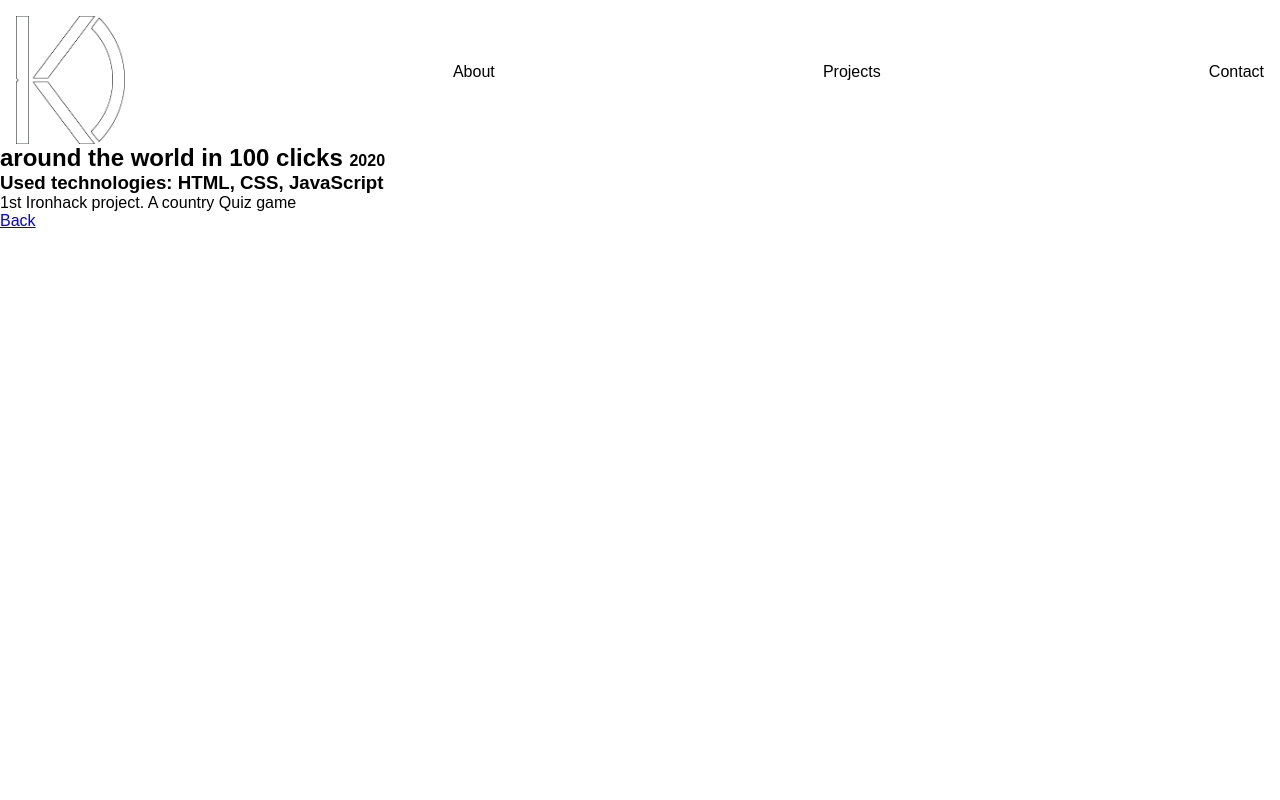
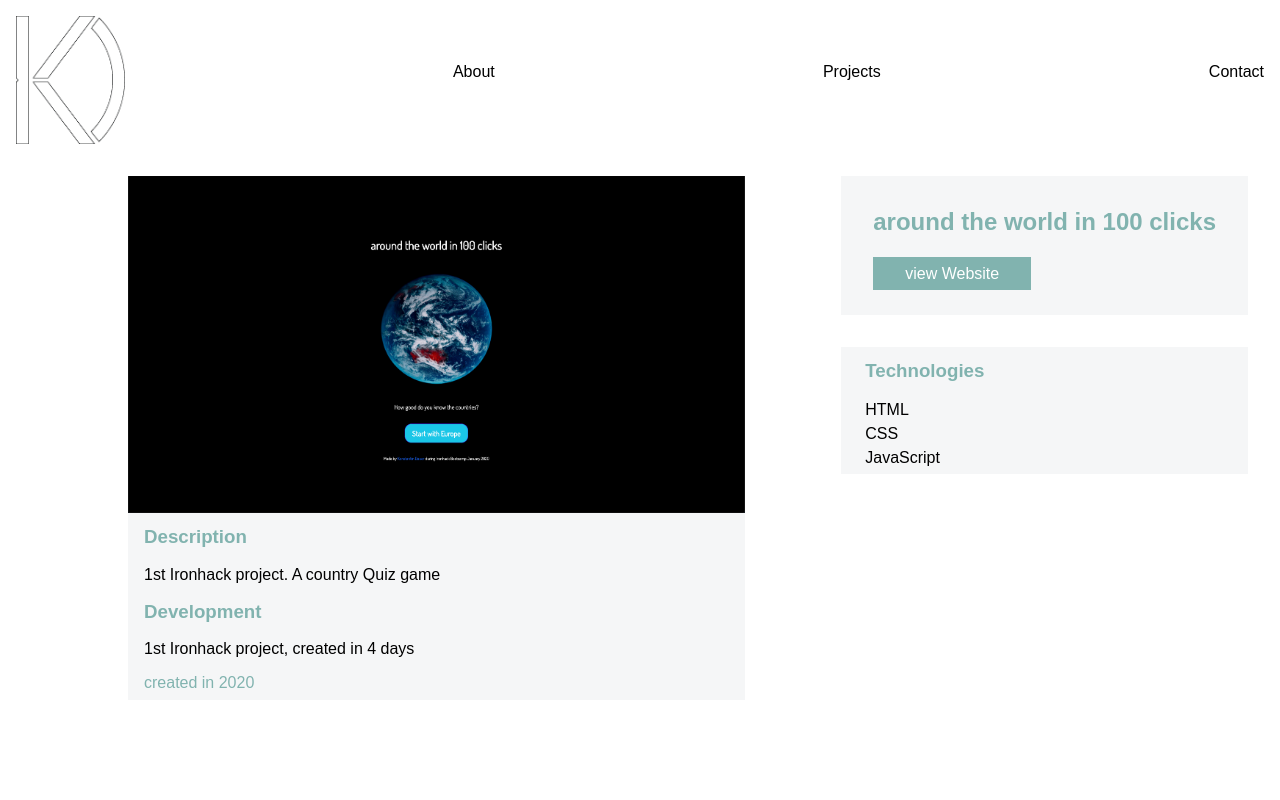
Before and after one commit to kdauer/portfolio, a React (Create React App) app: page /projects/1 in a window 1280 px wide. Shown: the top 800 px of the page. Built offline with nearby package versions, Linux system fonts and the light colour scheme.

Commit message:
projectdetail done

```diff
--- a/src/App.css
+++ b/src/App.css
@@ -11,6 +11,18 @@
   .projectContainer {
     display: flex;
     justify-content: space-between;
+  }
+  .projectDetail {
+    margin: 2em 5% 2em 10%;
+  }
+  .detailcontainer {
+    display: flex;
+    justify-content: space-between;
+  }
+  .webLink h2 {
+    color: rgb(129, 179, 175);
+    margin-bottom: 1.2em;
+    white-space: nowrap;
   }
 }
 
@@ -28,6 +40,18 @@
     display: flex;
     justify-content: space-between;
   }
+  .projectDetail {
+    margin: 2em 5% 2em 10%;
+  }
+  .detailcontainer {
+    display: flex;
+    justify-content: space-between;
+  }
+  .webLink h2 {
+    color: rgb(129, 179, 175);
+    margin-bottom: 1.2em;
+    white-space: nowrap;
+  }
 }
 
 /*
@@ -43,6 +67,18 @@
   }
   .projectContainer {
     display: block;
+  }
+  .projectDetail {
+    margin: 2em;
+    width: auto;
+  }
+  .detailcontainer {
+    display: block;
+  }
+  .webLink h2 {
+    color: rgb(129, 179, 175);
+    margin-bottom: 1.2em;
+    white-space: pre-line;
   }
 }
 
@@ -60,6 +96,18 @@
   .projectContainer {
     display: block;
   }
+  .projectDetail {
+    margin: 2em;
+    width: auto;
+  }
+  .detailcontainer {
+    display: block;
+  }
+  .webLink h2 {
+    color: rgb(129, 179, 175);
+    margin-bottom: 1.2em;
+    white-space: pre-line;
+  }
 }
 
 /*
@@ -75,6 +123,18 @@
   }
   .projectContainer {
     display: block;
+  }
+  .projectDetail {
+    margin: 2em;
+    width: auto;
+  }
+  .detailcontainer {
+    display: block;
+  }
+  .webLink h2 {
+    color: rgb(129, 179, 175);
+    margin-bottom: 1.2em;
+    white-space: pre-line;
   }
 }
 
@@ -92,24 +152,18 @@
   .projectContainer {
     display: block;
   }
-}
-
-.App {
-}
-
-.App-header {
-  background-color: #282c34;
-  min-height: 100vh;
-  display: flex;
-  flex-direction: column;
-  align-items: center;
-  justify-content: center;
-  font-size: calc(10px + 2vmin);
-  color: white;
-}
-
-.App-link {
-  color: #61dafb;
+  .projectDetail {
+    margin: 2em;
+    width: auto;
+  }
+  .detailcontainer {
+    display: block;
+  }
+  .webLink h2 {
+    color: rgb(129, 179, 175);
+    margin-bottom: 1.2em;
+    white-space: pre-line;
+  }
 }
 
 .nav-style {
@@ -202,6 +256,7 @@
   position: relative;
   margin: 0.5em;
   background-color: rgb(198, 191, 196);
+  border-radius: 6px;
 }
 
 .projectImg {
@@ -210,6 +265,7 @@
   width: 100%;
   transition: 1s ease;
   backface-visibility: hidden;
+  border-radius: 6px;
 }
 
 .project_title {
@@ -249,8 +305,56 @@
   text-decoration: none;
 }
 
+.sitecontainer {
+  margin: 2em;
+  display: flex;
+  flex-direction: column;
+}
+
+.projectDetail {
+  background-color: #f5f6f7;
+}
+
+.projectDetail img {
+  max-width: 100%;
+}
+
+.projectDetail p {
+  text-align: justify;
+  padding: 0.5em 1rem;
+}
+
+.projectDetail h3 {
+  color: rgb(129, 179, 175);
+  padding: 0.5em 1rem;
+}
+
+.webLink {
+  background-color: #f5f6f7;
+  padding: 2em;
+  white-space: nowrap;
+}
+
+.techSpec {
+  background-color: #f5f6f7;
+  margin-top: 2em;
+  padding: 0.2em;
+  line-height: 1.5em;
+  padding-left: 1.5em;
+}
+
+.techSpec p {
+  width: 0;
+  overflow: visible;
+}
+
+.techSpec h3 {
+  color: rgb(129, 179, 175);
+  padding-bottom: 0.8em;
+  padding-top: 0.5em;
+}
 .space {
-  height: 100vh;
+  height: 50vh;
 }
 
 .Footer {
--- a/src/components/ProjectDetail.js
+++ b/src/components/ProjectDetail.js
@@ -16,14 +16,29 @@ const ProjectDetails = props => {
   const foundProject = getProject(params.id, 10);
 
   return (
-    <div>
-      <h2>
-        {foundProject.name}{" "}
-        <span style={{ fontSize: "16px" }}>{foundProject.year}</span>
-      </h2>
-      <h3>Used technologies: {foundProject.technologies}</h3>
-      <p>{foundProject.description}</p>
-      <Link to="/projects">Back</Link>
+    <div className="detailcontainer">
+      <div className="projectDetail">
+        <img src={foundProject.img} alt="projectImage" />
+        <h3>Description</h3>
+        <p>{foundProject.description}</p>
+        <h3>Development</h3>
+        <p>{foundProject.development}</p>
+        <p style={{ color: "rgb(129, 179, 175)" }}>
+          created in {foundProject.year}
+        </p>
+      </div>
+      <div className="sitecontainer">
+        <div className="webLink">
+          <h2>{foundProject.name}</h2>
+          <Link to={foundProject.weblink} className="link">
+            view Website
+          </Link>
+        </div>
+        <div className="techSpec">
+          <h3>Technologies</h3>
+          <p>{foundProject.technologies}</p>
+        </div>
+      </div>
     </div>
   );
 };
--- a/src/components/Projects.js
+++ b/src/components/Projects.js
@@ -7,28 +7,34 @@ export const myProjects = [
     name: "around the world in 100 clicks",
     year: 2020,
     img: "/project1.png",
-    technologies: "HTML, CSS, JavaScript",
-    description: "1st Ironhack project. A country Quiz game"
+    development: "1st Ironhack project, created in 4 days",
+    technologies: "HTML CSS JavaScript",
+    description: "1st Ironhack project. A country Quiz game",
+    weblink: "https://kdauer.github.io/around-the-world-in-100-clicks/"
   },
   {
     id: "2",
     name: "Breakpoint",
     year: 2020,
     img: "/project2.png",
+    development: "2nd Ironhack project, created in 4 days",
     technologies:
-      "Mongo DB, ExpressJS, NodeJS, JavaScript, HTML, CSS, handlebars, mongoose, passport, mapbox, Chart.js, Surfline-API",
+      "mongoDB expressJS nodeJS JavaScript HTML CSS handlebars mongoose passport mapbox Chart.js SurflineAPI",
     description:
-      "Full Stack Web App that allows users to search for surf spots in portugal based on the break type and if they are logged in they can save them as favourites"
+      "Full Stack Web App that allows users to search for surf spots in portugal based on the break type and if they are logged in they can save them as favourites",
+    weblink: "https://break-point-app.herokuapp.com/"
   },
   {
     id: "3",
     name: "greenLine",
     year: 2020,
     img: "/project3.png",
+    development: "3rd and final project for Ironhack, created in 7 days",
     technologies:
-      "Mongo DB, ExpressJS, React, NodeJS, JavaScript, HTML, CSS, passport, Deutsche Bahn APIs",
+      "mongoDB expressJS React nodeJS JavaScript HTML CSS passport DeutscheBahnAPIs",
     description:
-      "A MERN Web App where you can search for low fare train tickets in the Deutsche Bahn train&ticketing system and show days around your selected date. Also loggedin users you can save the connections to search again"
+      "A MERN Web App where you can search for low fare train tickets in the Deutsche Bahn train&ticketing system and show days around your selected date. Also loggedin users you can save the connections to search again",
+    weblink: "http://green-line.herokuapp.com/"
   }
 ];
 
```
